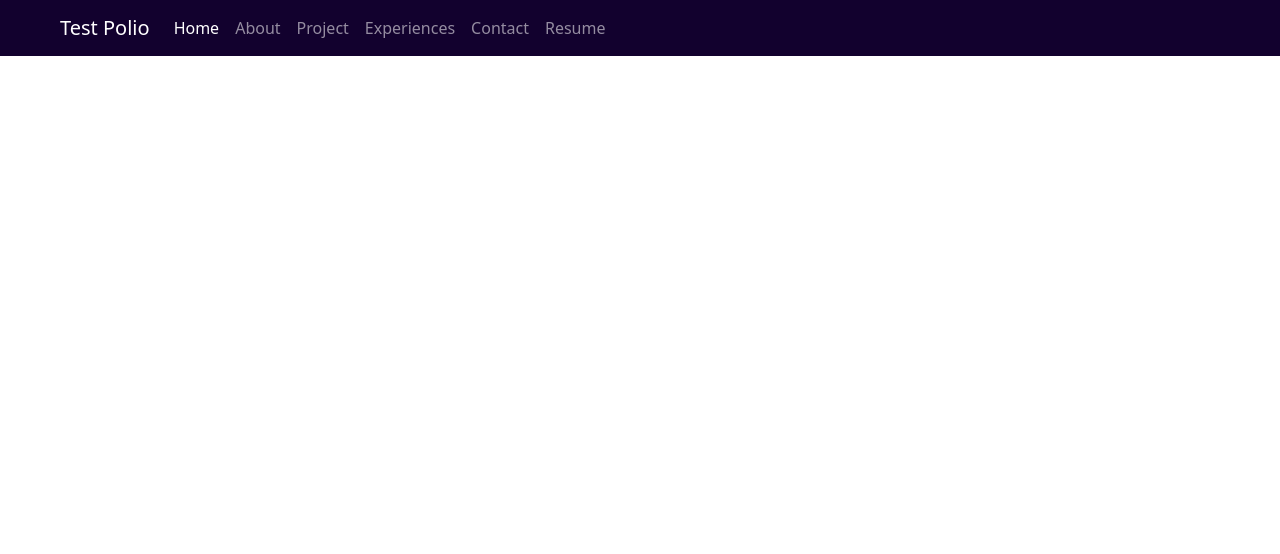
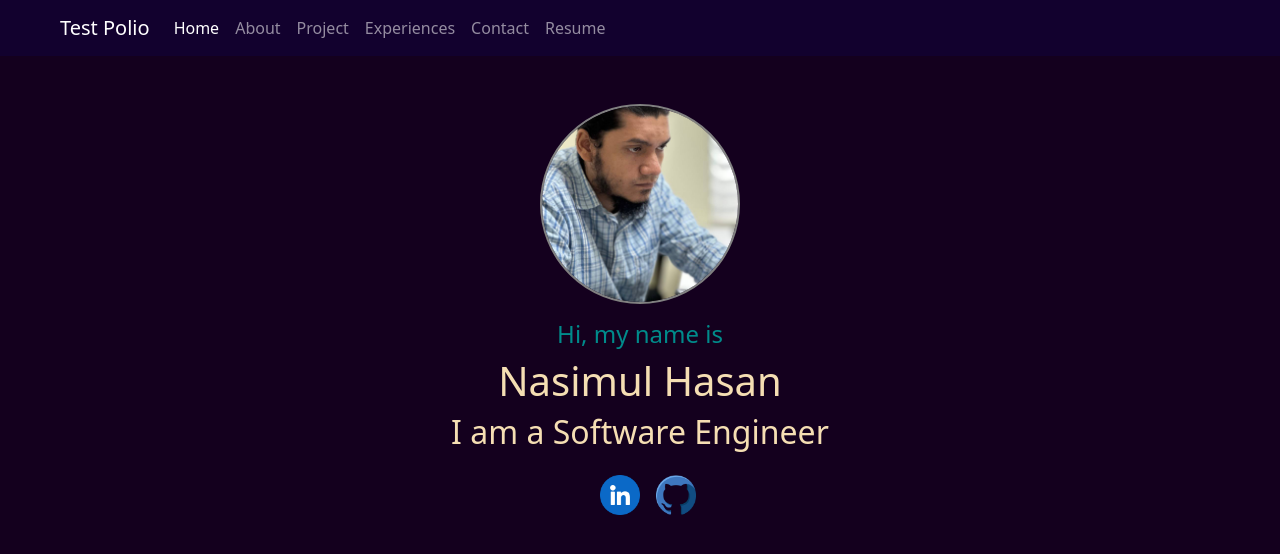
Before and after one commit to nasimul007/portfolio, a Django app: page / in a window 1280 px wide. Shown: the top 554 px of the page. Run offline with Django 4.2, Linux system fonts and the light colour scheme; some libraries are stand-ins or nearby versions.

Commit message:
home page design completed

```diff
--- a/resume/urls.py
+++ b/resume/urls.py
@@ -2,5 +2,6 @@ from django.urls import path, include
 from . import views
 
 urlpatterns = [
-    path("", views.home, name="home")
+    path("", views.home, name="home"),
+    path("about/", views.about, name="about")
 ]
--- a/resume/views.py
+++ b/resume/views.py
@@ -3,3 +3,6 @@ from django.shortcuts import render
 # Create your views here.
 def home(request):
     return render (request, "portfolio/home.html")
+
+def about(request):
+    return render (request, "portfolio/about.html")
--- a/static/css/common.css
+++ b/static/css/common.css
@@ -1,3 +1,7 @@
+body {
+    background-color: rgb(20, 0, 30);
+}
+
 .navbar-nav .nav-link:hover {
     font-weight: bold;
     color: darkcyan;
@@ -6,3 +10,29 @@
 .navbar-dark {
     background-color: rgb(18, 1, 46);
 }
+
+.circular-image-container {
+    width: 200px;
+    height: 200px;
+    overflow: hidden;
+    border-radius: 50%;
+    border: 2px solid gray;
+
+    display: flex;
+    justify-content: center;
+    align-items: center;
+}
+
+.circular-image {
+    width: 120%;
+    height: auto;
+    display: block;
+}
+
+.title {
+    color: darkcyan;
+}
+
+.name {
+    color: wheat;
+}
--- a/templates/base/navbar.html
+++ b/templates/base/navbar.html
@@ -10,7 +10,7 @@
             <a class="nav-link active" aria-current="page" href="/">Home</a>
           </li>
           <li class="nav-item">
-            <a class="nav-link" href="/">About</a>
+            <a class="nav-link" href="{% url 'about' %}">About</a>
           </li>
           <li class="nav-item">
             <a class="nav-link" href="/">Project</a>
--- a/templates/portfolio/home.html
+++ b/templates/portfolio/home.html
@@ -1 +1,35 @@
 {% extends "base/base.html" %}
+{% load static %}
+{% block title %} Home {% endblock title %}
+
+{% block content1 %}
+<div class="row my-5">
+    <div class="col-12 d-flex justify-content-center align-items-center">
+        <div class="circular-image-container">
+            <img class="circular-image" src="{% static 'images/photo_2024-11-16_14-59-10.jpg' %}" alt="profile photo">
+        </div>
+    </div>
+
+    <div class="col-12 text-center mt-3">
+        <h4 class="title">Hi, my name is </h4>
+
+        <div class="name">
+            <h1>Nasimul Hasan</h1>
+            <h2>I am a Software Engineer</h2>
+        </div>
+    </div>
+
+    <div class="col-12 text-center mt-3">
+        <div class="col-12 d-flex justify-content-center align-items-center">
+            <a href="https://www.linkedin.com/in/nasimulhasan007/" target="_blank" class="ms-3">
+                <img src="{% static 'images/linkedin.png' %}" alt="linkedin icon" width="40" height="40">
+            </a>
+
+
+            <a href="https://github.com/nasimul007" target="_blank" class="ms-3">
+                <img src="{% static 'images/github.png' %}" alt="github icon" width="40" height="40">
+            </a>
+        </div>
+    </div>
+</div>
+{% endblock content1 %}
```
Also changed, not shown: templates/portfolio/about.html (added, +7 -0 lines), static/images/github.png (added), static/images/linkedin.png (added), static/images/photo_2024-11-16_14-59-10.jpg (added).
